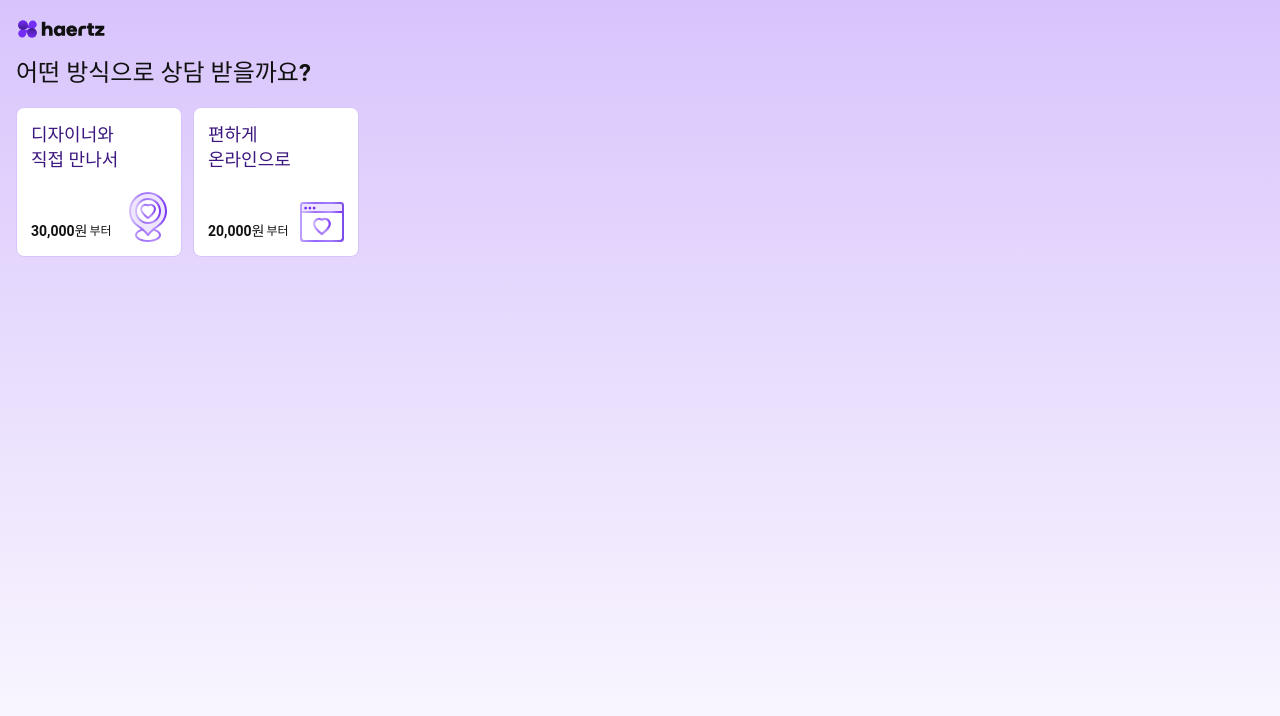
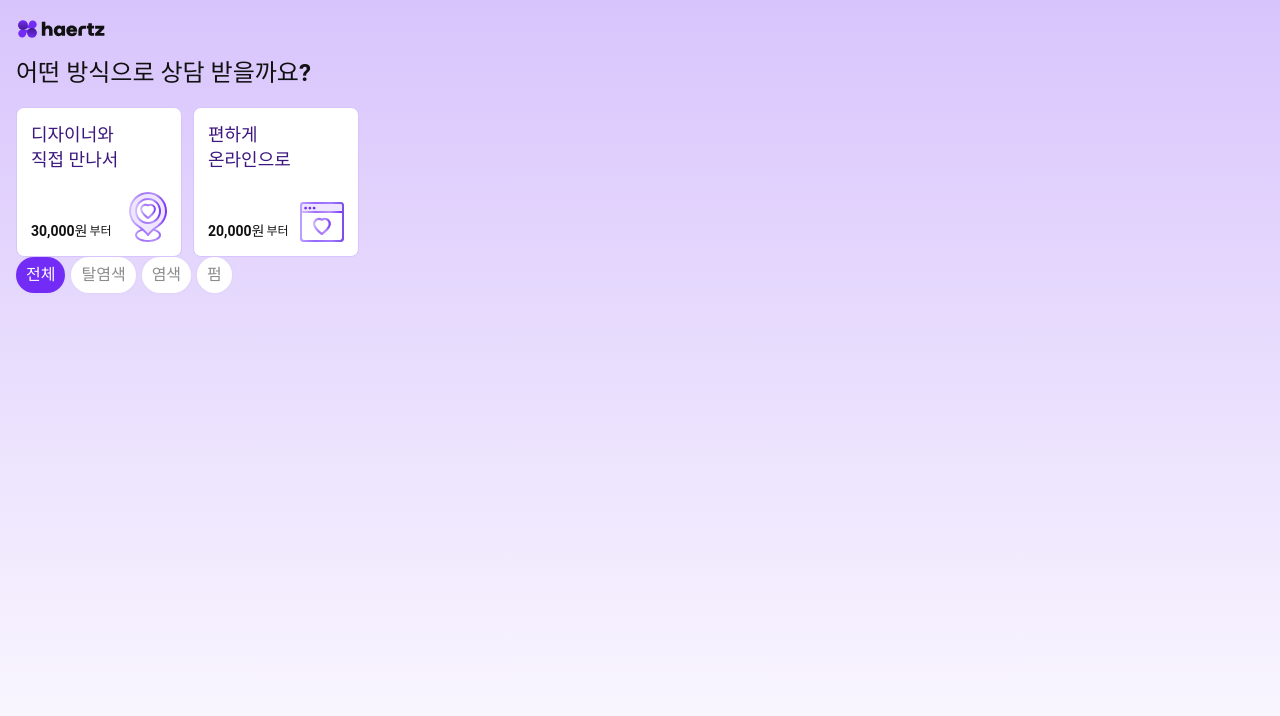
Before and after one commit to doan312/FE, a React (Vite) app: page / in a window 1280 px wide. Shown: the top 716 px of the page. Built offline with nearby package versions, Linux system fonts and the light colour scheme.

Commit message:
design: 칩 컴포넌트

```diff
--- /dev/null
+++ b/src/components/home/Chip.tsx
@@ -0,0 +1,17 @@
+interface Props {
+    active?: boolean
+    value: '전체' | '탈염색' | '염색' | '펌'
+}
+
+export default function Chip({ active = false, value }: Props) {
+    const style = active
+        ? 'text-gray-100 bg-purple-500'
+        : 'text-gray-700 bg-gray-100'
+
+    return (
+        <div
+            className={`rounded-30 px-10 py-6 shadow-[0_0_4px_0_rgba(0,0,0,0.03)] hover:outline-none ${style}`}>
+            {value}
+        </div>
+    )
+}
--- a/src/pages/Home.tsx
+++ b/src/pages/Home.tsx
@@ -3,6 +3,7 @@
 import React from 'react'
 import Logo from '../components/home/Logo'
 import MethodSelectionCard from '../components/home/MethodSelectionCard'
+import Chip from '../components/home/Chip'
 
 const Home: React.FC = () => {
     return (
@@ -15,6 +16,12 @@ const Home: React.FC = () => {
                 <MethodSelectionCard type='inPerson' />
                 <MethodSelectionCard type='online' />
             </div>
+            <div className='flex gap-6'>
+                <Chip active value='전체'></Chip>
+                <Chip value='탈염색'></Chip>
+                <Chip value='염색'></Chip>
+                <Chip value='펌'></Chip>
+            </div>
         </div>
     )
 }
```
